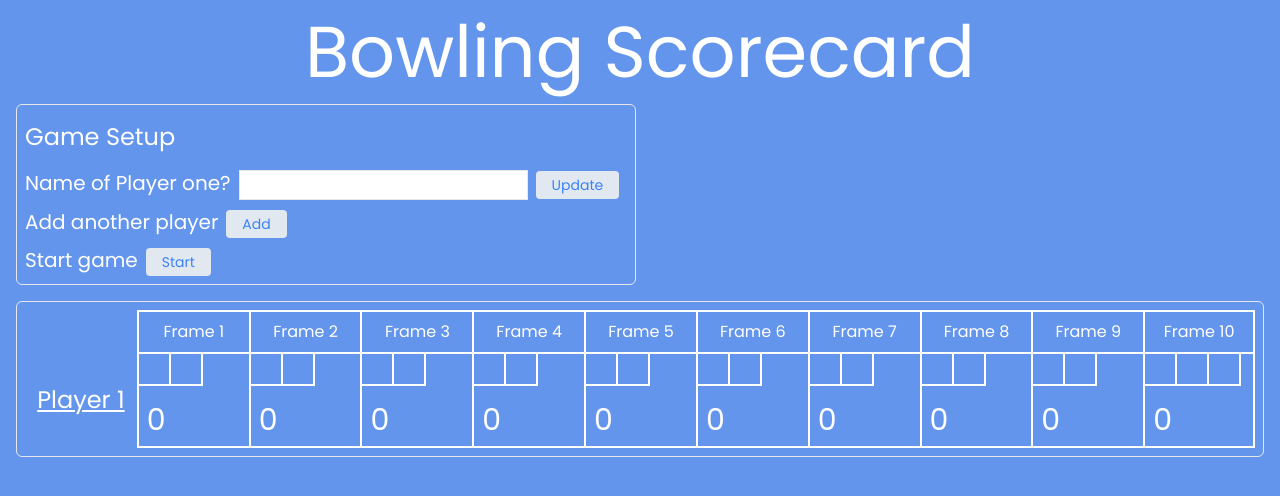
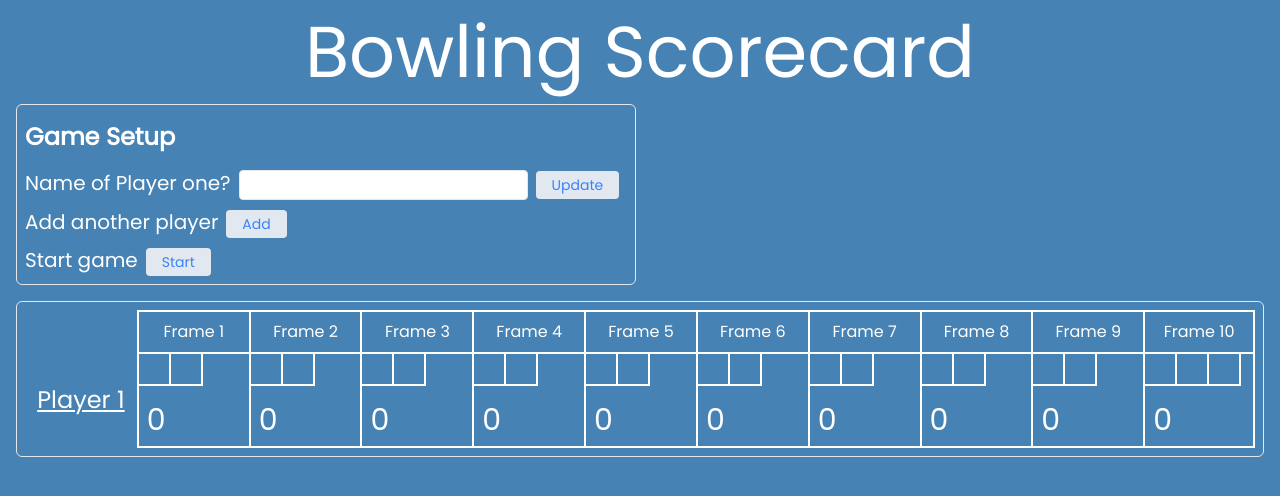
Before and after one commit to puyanwei/bowling-score-card, a Next.js app: page / in a window 1280 px wide. Shown: the top 496 px of the page. Built offline with nearby package versions, Linux system fonts and the light colour scheme.

Commit message:
Adjusted color, rounded input box

```diff
--- a/components/PlayerForm.tsx
+++ b/components/PlayerForm.tsx
@@ -47,10 +47,10 @@ export function PlayerForm({
   return (
     <div className='p-2 m-2 space-y-2 text-xl text-left border rounded-md w-fit'>
       <div>
-        <h2 className='mt-2 mb-4 text-2xl bold'>Game Setup</h2>
+        <h2 className='mt-2 mb-4 text-2xl font-bold'>Game Setup</h2>
         <label htmlFor='name'>{`Name of Player ${numbersToWordedNumbers[totalPlayers]}?`}</label>
         <input
-          className='border-[1px] backdrop:rounded-md ml-2 px-2 py-1 text-sm'
+          className='border-[1px] backdrop:rounded-md ml-2 px-2 py-1 text-sm rounded'
           data-testid='input-player-name'
           id='name'
           name='name'
--- a/styles/globals.css
+++ b/styles/globals.css
@@ -6,7 +6,7 @@ html,
 body {
   padding: 0;
   margin: 0;
-  background: cornflowerblue;
+  background: steelblue;
   color: white;
   font-family: 'Poppins', sans-serif;
 }
```
